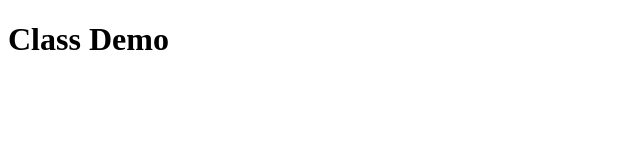
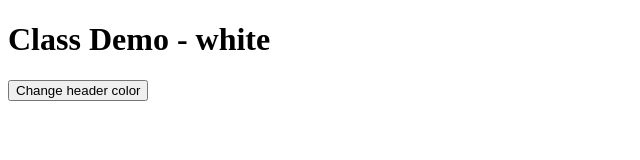
Before and after one commit to katielin019/in-class-demo-jQuery, a website: page index.html in a window 1280 px wide. Shown: the whole page, without its empty margins (0-640 px from the left). Drawn offline with nearby package versions, Linux system fonts and the light colour scheme.

Commit message:
Added demo code and updated package.json to incl server

```diff
--- a/demo.js
+++ b/demo.js
@@ -0,0 +1,15 @@
+$(document).ready(() => {
+
+    let currentColor = 'white';
+
+    $('#btnDemo').click(() => {
+        if (currentColor === 'white') {
+            currentColor = 'blue'
+        } else {
+            currentColor = 'white'
+        }
+    })
+
+    $('#header').css('background-color', currentColor);
+    $('#header').text('Class Demo - ' + currentColor);
+})
--- a/index.html
+++ b/index.html
@@ -8,6 +8,7 @@
     <script type="text/javascript" src="demo.js"></script>
 </head>
 <body>
-    <h1>Class Demo</h1>
+    <h1 id="header">Class Demo for jQuery on save</h1>
+    <button id="#btnDemo">Change header color</button>
 </body>
 </html>
--- a/package.json
+++ b/package.json
@@ -4,6 +4,7 @@
   "description": "",
   "main": "demo.js",
   "scripts": {
+    "server": "lite-server --baseDir ./",
     "test": "echo \"Error: no test specified\" && exit 1"
   },
   "author": "",
```
